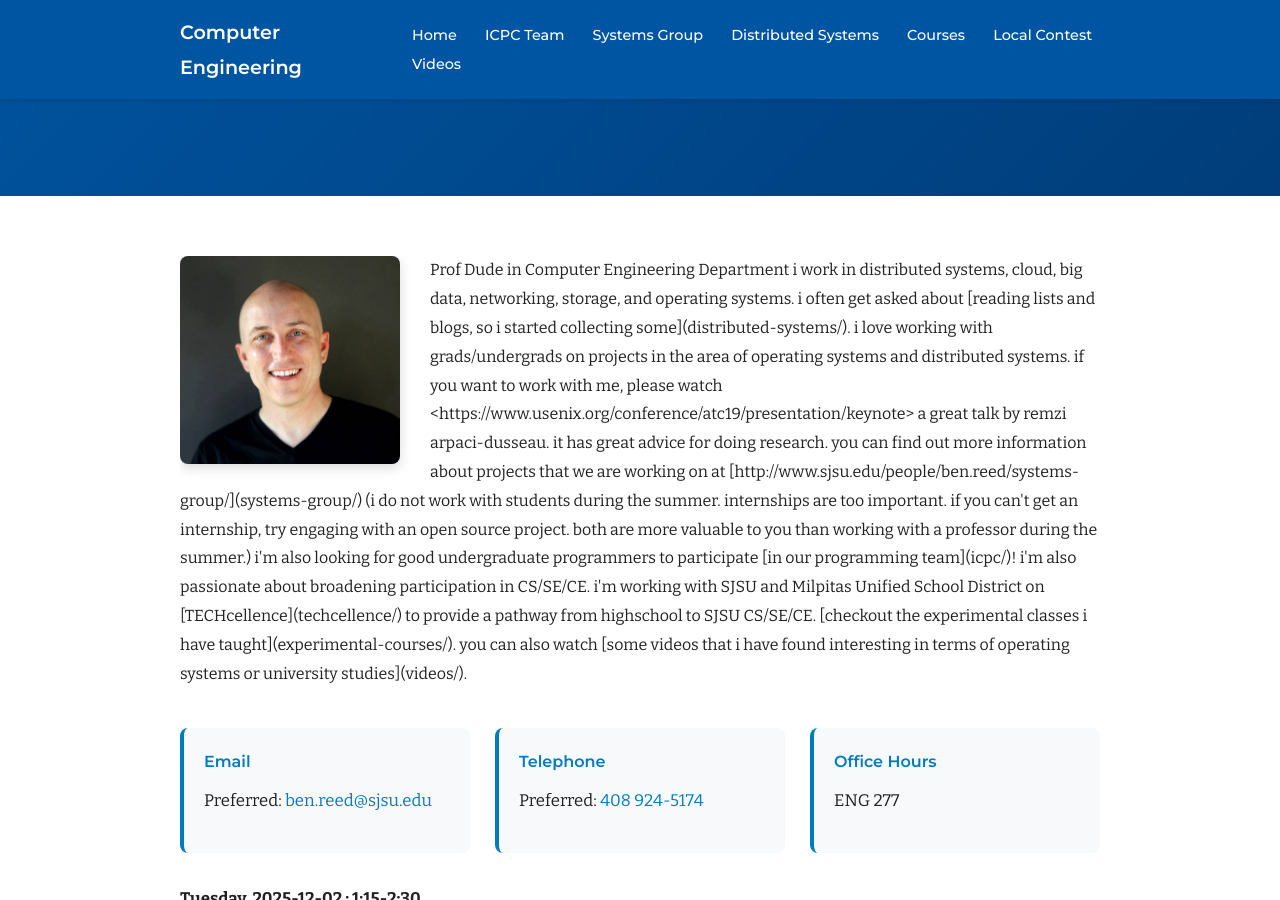
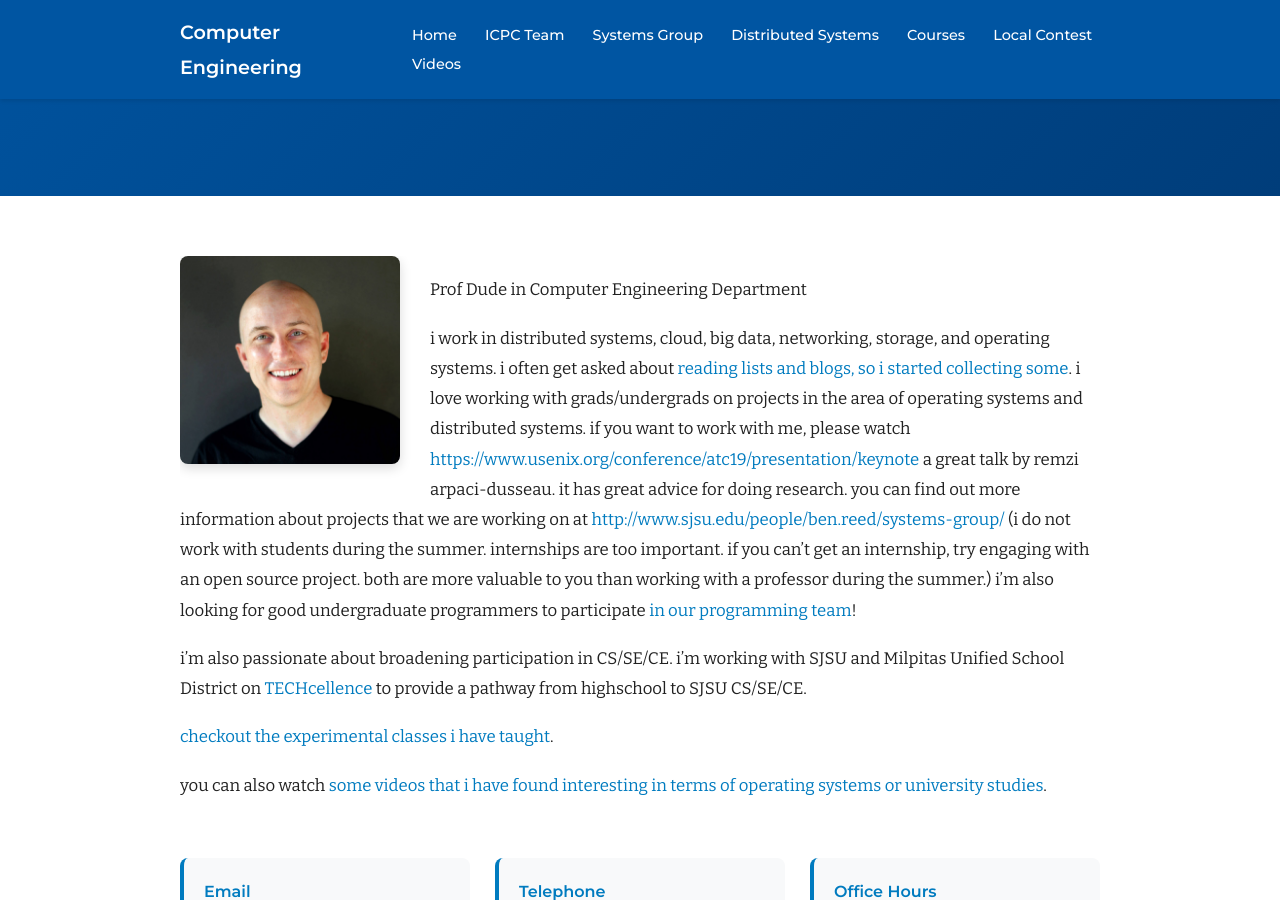
Before and after one commit to breed/benreed-sjsu, a Jekyll site: the page built from index.md, in a window 1280 px wide and 900 px high, scrolled down 253 px. Built offline with Jekyll 4.4.1, drawn with Linux system fonts in a browser that asks for light colours.

Commit message:
Fix Markdown rendering inside intro div

```diff
--- a/index.md
+++ b/index.md
@@ -6,7 +6,7 @@ hero_title: Ben Reed
 hero_subtitle: San Jose State University
 ---
 
-<div class="intro">
+<div class="intro" markdown="1">
 <img class="headshot" src="pics/headshot.jpg" alt="bald guy in a t-shirt">
 
 Prof Dude in Computer Engineering Department
```
